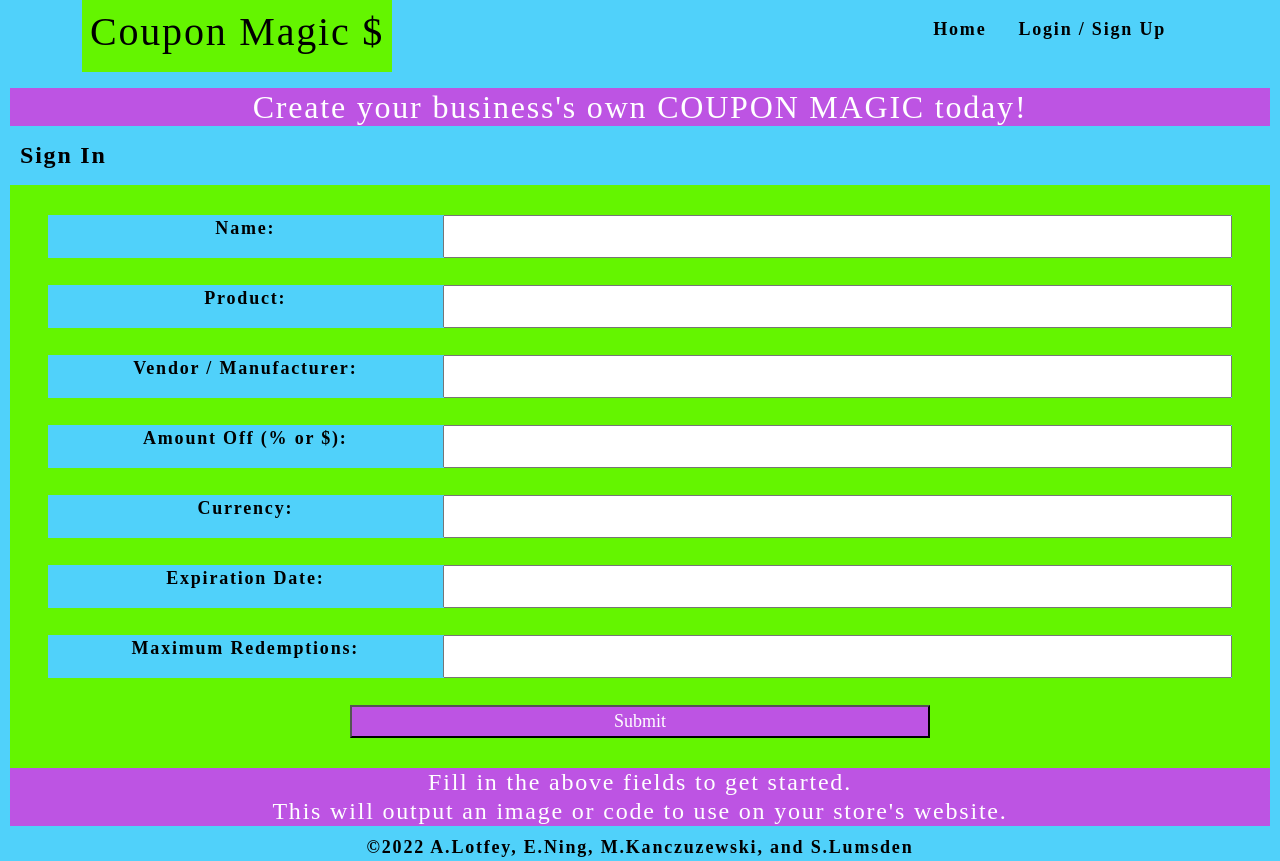
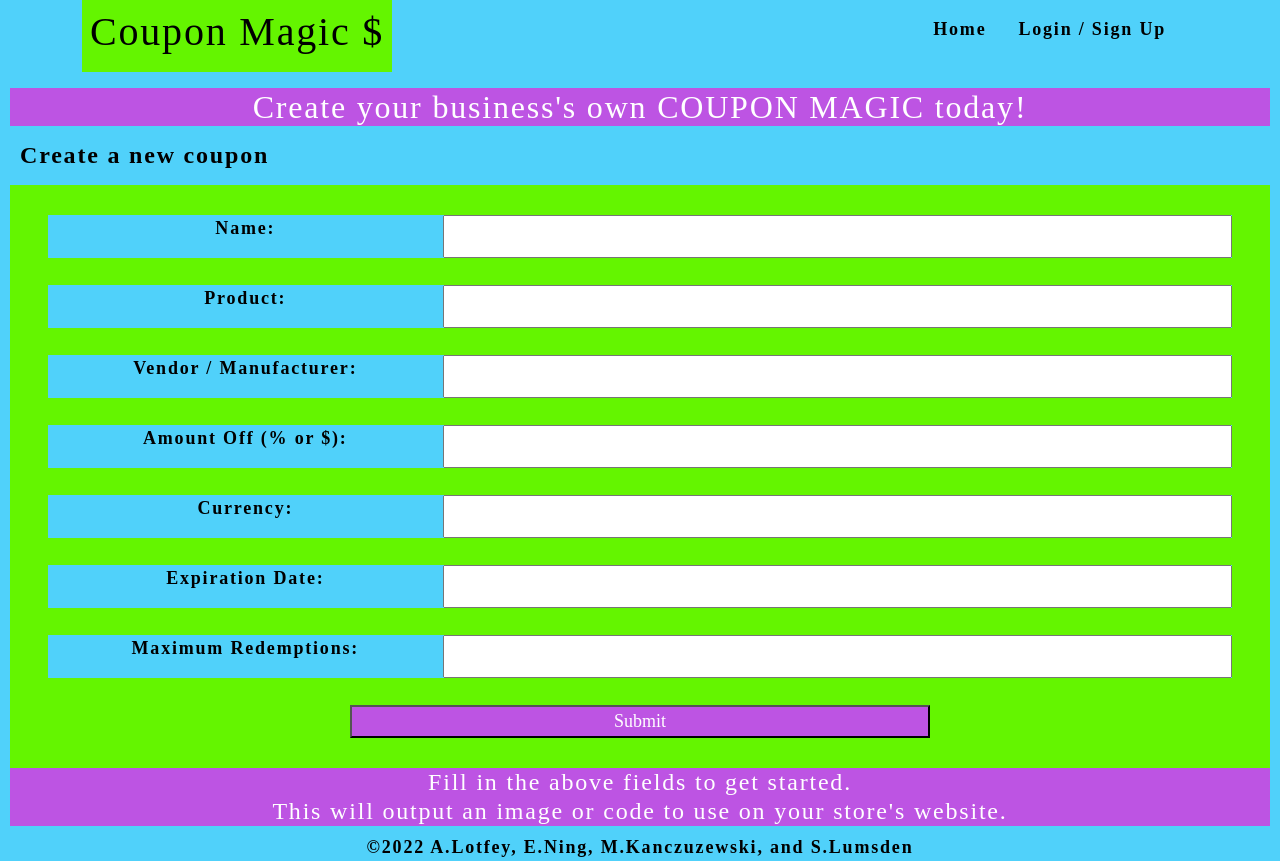
Before and after one commit to slumsd01/coupon-magic, a React (Create React App) app in the folder client/: page /couponentry/1 in a window 1280 px wide. Built offline with nearby package versions, Linux system fonts and the light colour scheme.

Commit message:
fixed typo on CouponEntry page

```diff
--- a/client/src/pages/CouponEntry.js
+++ b/client/src/pages/CouponEntry.js
@@ -10,7 +10,7 @@ const CouponEntry = () => {
   return (
     <main className='page'>
         <h2 className='purple-bg'>Create your business's own COUPON MAGIC today!</h2>
-        <h4 className='left-align bold-text'>Sign In</h4>
+        <h4 className='left-align bold-text'>Create a new coupon</h4>
         <section className='green-bg form-section'>
           <form className='form'>
             <label className='blue-bg row'>
```
